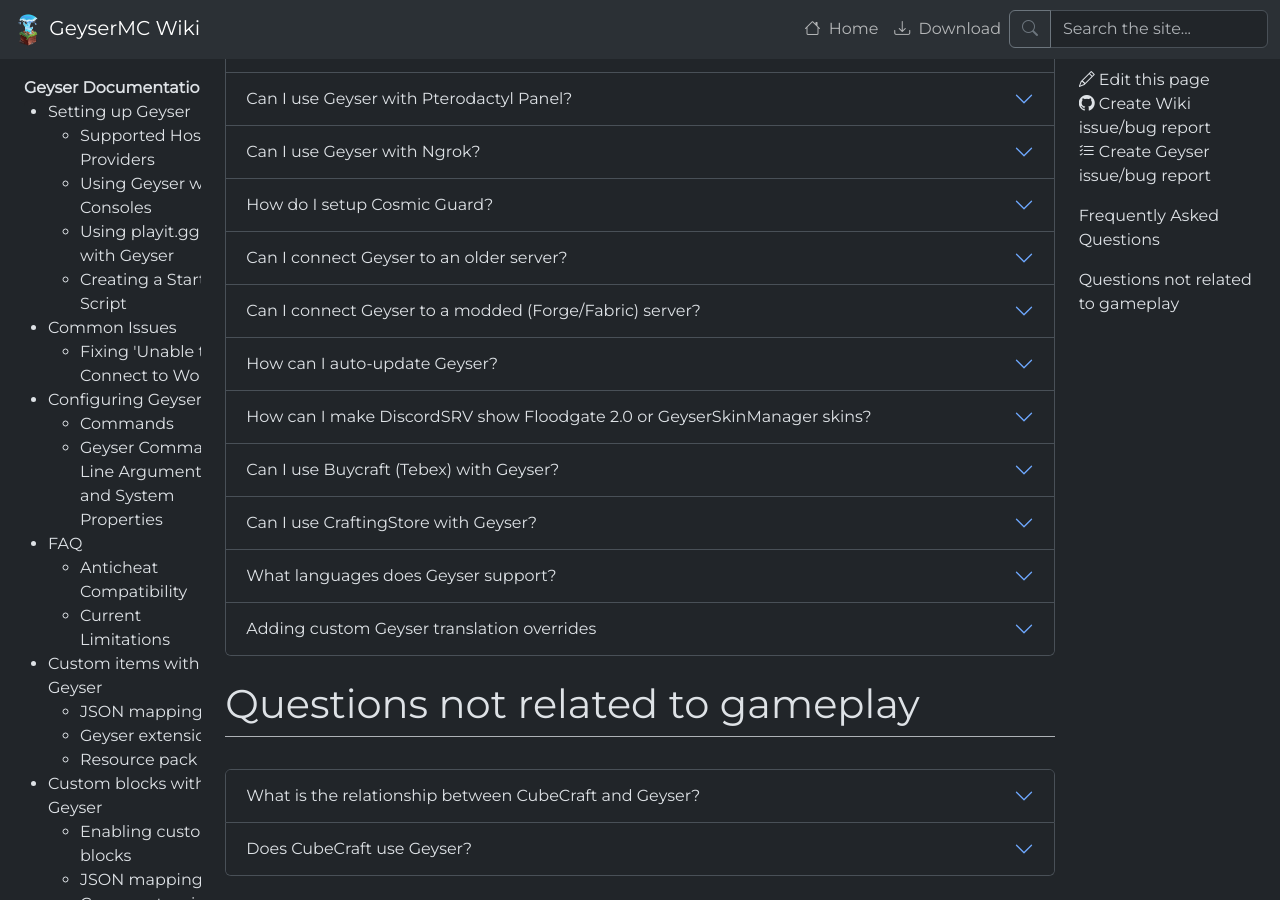
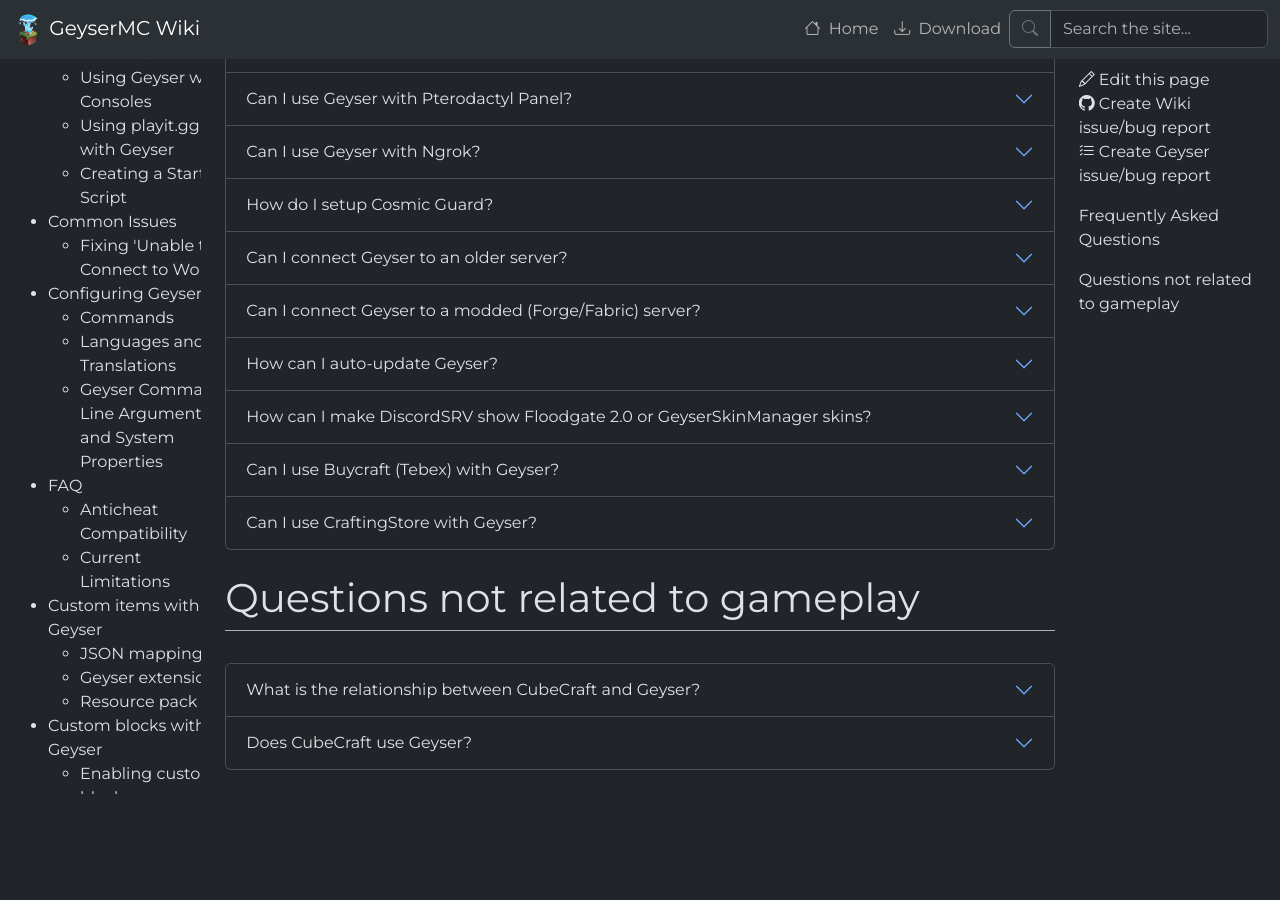
Before and after one commit to GeyserMC/GeyserWiki, a Jekyll site: the page built from _docs/geyser/faq.md, in a window 1280 px wide and 900 px high, scrolled down 1135 px. Built offline with Jekyll 4.4.1, drawn with Linux system fonts in a browser that asks for light colours; after the commit the page ends 1929 px from its top, so only the background shows below that; some of the changed lines change nothing that is shown.

Commit message:
Documentation for adding custom/modifying Java language strings (#232)
* Yeet the translations section from the faq in favor of a dedicated page
Document java language string overrides & additions

* Address review by @Chew

* Update _docs/geyser/translations.md

Co-authored-by: Olivia <chew@chew.pw>

---------

Co-authored-by: Olivia <chew@chew.pw>

```diff
--- a/_data/faq.yml
+++ b/_data/faq.yml
@@ -194,64 +194,6 @@
 
         **(Please note, if you are using a prefix with Floodgate, Bedrock players will have to enter the prefix.)**
 
-    - title: What languages does Geyser support?
-      content: |
-        We aim to support any of the bedrock languages; see [here](https://translate.geysermc.org/) for our Crowdin page, and below is a list of all the language codes. We also can add support for more languages, and please request them in the Discord server if you are willing to translate them. (Enabled clientside via [https://www.curseforge.com/minecraft/mc-addons/translations-for-minecraft](https://www.curseforge.com/minecraft/mc-addons/translations-for-minecraft))
-
-        ### Bedrock languages
-
-        |Name                        |Code |
-        |----------------------------|-----|
-        |Bulgarian                   |bg_bg|
-        |Czech                       |cs_cz|
-        |Danish                      |da_dk|
-        |German                      |de_de|
-        |Greek                       |el_gr|
-        |British English             |en_gb|
-        |American English            |en_us|
-        |Spanish                     |es_es|
-        |Mexican Spanish             |es_mx|
-        |Finnish                     |fi_fi|
-        |Canadian French             |fr_ca|
-        |French                      |fr_fr|
-        |Hungarian                   |hu_hu|
-        |Indonesian                  |id_id|
-        |Italian                     |it_it|
-        |Japanese                    |ja_jp|
-        |Korean                      |ko_kr|
-        |Dutch                       |nl_nl|
-        |Norwegian Bokmål            |nb_no|
-        |Polish                      |pl_pl|
-        |Brazilian Portuguese        |pt_br|
-        |Portuguese                  |pt_pt|
-        |Russian                     |ru_ru|
-        |Slovak                      |sk_sk|
-        |Swedish                     |sv_se|
-        |Turkish                     |tr_tr|
-        |Ukrainian                   |uk_ua|
-        |Chinese Simplified (China)  |zh_cn|
-        |Chinese Traditional (Taiwan)|zh_tw|
-
-        ### Additional languages
-
-        |Name                        |Code |
-        |----------------------------|-----|
-        |Afrikaans                   |af_za|
-        |Belarusian                  |be_by|
-        |Hebrew                      |he_il|
-        |Hindi                       |hi_in|
-
-    - title: Adding custom Geyser translation overrides
-      content: |
-        Please note that you cannot add strings that work in Minecraft formatting - these strings are only for places where Geyser uses them.
-
-        To start, create a `languages` folder in the same directory as the Geyser config file.
-        Inside of it, you'll need to add a file with your desired locale ending in `.properties`. You can see
-        [here](https://github.com/GeyserMC/languages/tree/master/texts) for the locale files that Geyser uses -
-        you can download these as a starting point, or you can just add the strings you want to overwrite.
-
-        You must restart Geyser for the changes to apply.
-
 - title: Questions not related to gameplay
   items:
     - title: What is the relationship between CubeCraft and Geyser?
--- a/_data/toc.yml
+++ b/_data/toc.yml
@@ -22,6 +22,8 @@
       children:
         - title: Commands
           url: "geyser/commands/"
+        - title: Languages and Translations
+          url: "geyser/translations/"
         - title: Geyser Command Line Arguments and System Properties
           url: "geyser/geyser-command-line-arguments-and-system-properties/"
     - title: FAQ
--- /dev/null
+++ b/_docs/geyser/translations.md
@@ -0,0 +1,74 @@
+---
+title: Supported languages & translations
+---
+
+Geyser supports a wide variety of languages to offer the best experience for players all over the globe.
+When players join your server, Geyser will automatically detect their locale and provide the appropriate language.
+
+## What languages are supported?
+We aim to support any of the Bedrock languages - below is a list of them and all the language codes.
+
+|Name                        |Code |
+|----------------------------|-----|
+|Bulgarian                   |bg_bg|
+|Czech                       |cs_cz|
+|Danish                      |da_dk|
+|German                      |de_de|
+|Greek                       |el_gr|
+|British English             |en_gb|
+|American English            |en_us|
+|Spanish                     |es_es|
+|Mexican Spanish             |es_mx|
+|Finnish                     |fi_fi|
+|Canadian French             |fr_ca|
+|French                      |fr_fr|
+|Hungarian                   |hu_hu|
+|Indonesian                  |id_id|
+|Italian                     |it_it|
+|Japanese                    |ja_jp|
+|Korean                      |ko_kr|
+|Dutch                       |nl_nl|
+|Norwegian Bokmål            |nb_no|
+|Polish                      |pl_pl|
+|Brazilian Portuguese        |pt_br|
+|Portuguese                  |pt_pt|
+|Russian                     |ru_ru|
+|Slovak                      |sk_sk|
+|Swedish                     |sv_se|
+|Turkish                     |tr_tr|
+|Ukrainian                   |uk_ua|
+|Chinese Simplified (China)  |zh_cn|
+|Chinese Traditional (Taiwan)|zh_tw|
+
+### Additional languages
+These languages are also supported, and are available in the Bedrock client using [the Translations for Minecraft resource pack](https://www.curseforge.com/minecraft-bedrock/addons/translations-for-minecraft).
+
+|Name                        |Code |
+|----------------------------|-----|
+|Afrikaans                   |af_za|
+|Belarusian                  |be_by|
+|Hebrew                      |he_il|
+|Hindi                       |hi_in|
+
+## How can I help translate Geyser?
+We use [Crowdin](https://crowdin.com/project/geyser) to manage our translations.
+We also can add support for more languages, and please request them in the Discord server if you are willing to translate them.
+(Those can be enabled clientside via [https://www.curseforge.com/minecraft-bedrock/addons/translations-for-minecraft](https://www.curseforge.com/minecraft-bedrock/addons/translations-for-minecraft))
+
+## Adding custom Geyser translation overrides
+These strings are only for places where Geyser uses them. To edit Minecraft Java translations, see the section below.
+
+To start, create a `languages` folder in the same directory as the Geyser config file.
+Inside of it, you'll need to add a file with your desired locale ending in `.properties`. You can see
+[here](https://github.com/GeyserMC/languages/tree/master/texts) for the locale files that Geyser uses -
+you can download these as a starting point, or you can just add the strings you want to overwrite.
+
+You must restart Geyser for the changes to apply.
+
+## Modifying/Adding Minecraft Java translations
+Geyser also downloads the Minecraft Java translations from Mojang's servers and sends them to Bedrock clients when needed.
+To modify these, open the `overrides` subfolder in the `locales` folder. Then, place your modified `.json` files in the `overrides` folder.
+You can also add custom Java translation strings to that json file.
+
+Note: You do not need to provide the entire file, only the Java strings you want to change/add. Geyser will only update the strings you provide.
+You must restart Geyser for the changes to apply.
```
